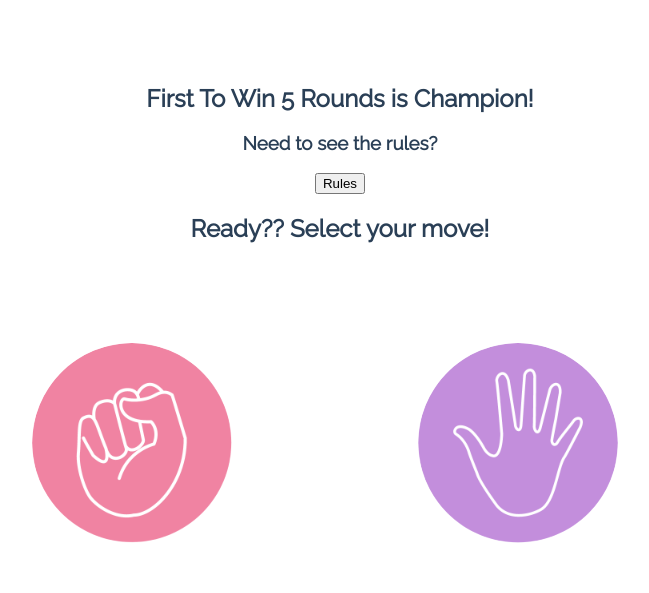
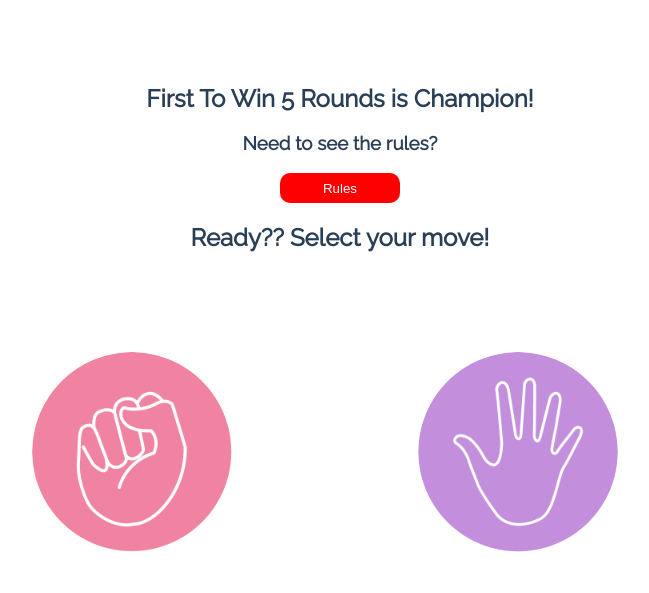
Before and after one commit to doreilly2022/rock_paper_scissors, a plain HTML site: page index.html in a window 1280 px wide. Shown: the part 207-800 px from the top of the page, without its empty margins (300-949 px from the left). Drawn offline with Linux system fonts and the light colour scheme.

Commit message:
Style Rules button

```diff
--- a/assets/css/style.css
+++ b/assets/css/style.css
@@ -11,6 +11,15 @@ body {
 }
 .logo {
     height:100px;
+}
+button {
+    top:50%;
+    background-color:red;
+    color: white;
+    border: none;
+    border-radius: 10px;
+    min-height:30px;
+    min-width:120px;
 }
 /* --------- Game style */
 .game-area {
```
